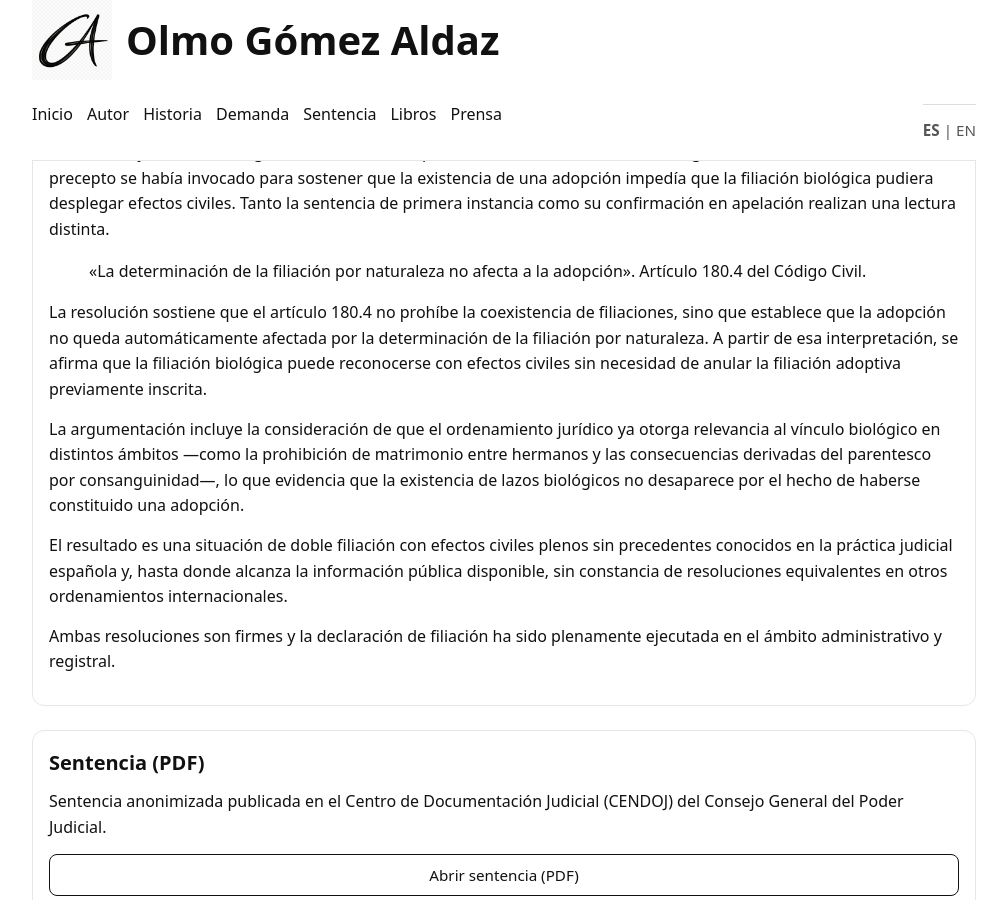
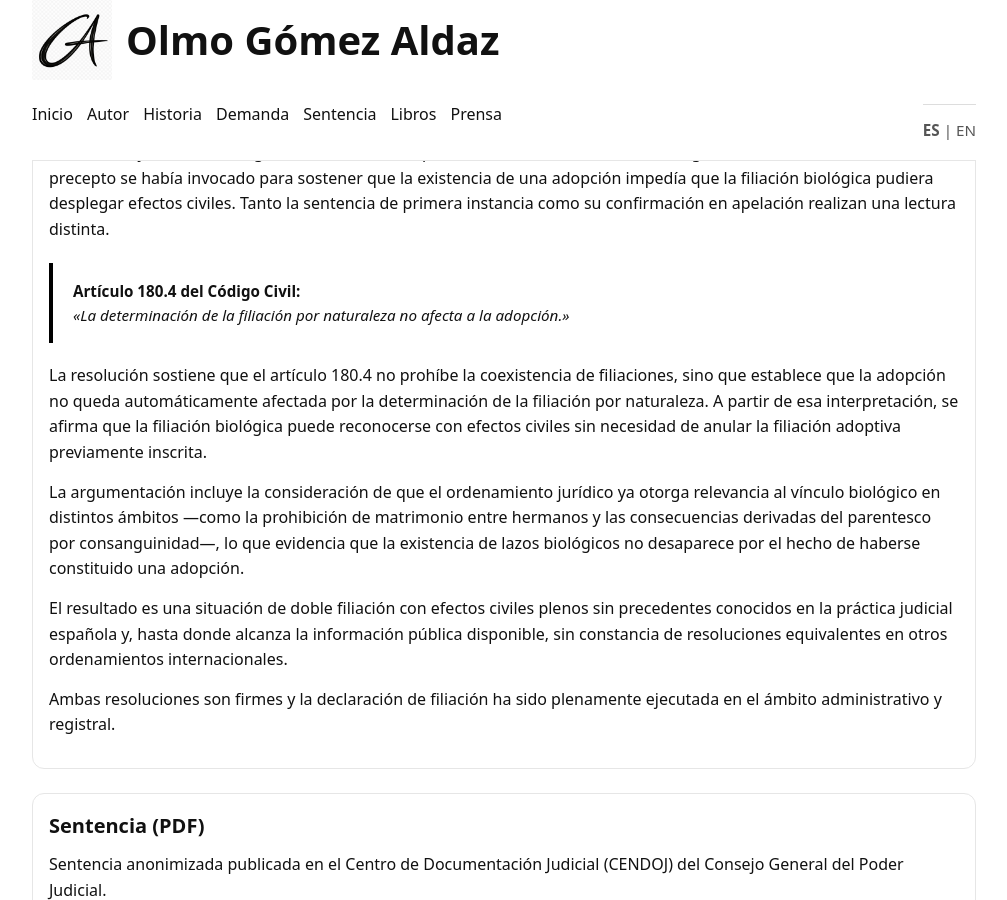
Before and after one commit to olmogaldaz/olmogaldaz.github.io, a Jekyll site: the page built from index2.html, in a window 1280 px wide and 900 px high, scrolled down 509 px. Shown: the whole window, without its empty margins (136-1143 px from the left). Built offline with Jekyll 4.4.1, drawn with Linux system fonts in a browser that asks for light colours.

Commit message:
Update index2.html

```diff
--- a/index2.html
+++ b/index2.html
@@ -45,8 +45,9 @@ description: Sentencia judicial firme que reconoce la filiación biológica y es
         Tanto la sentencia de primera instancia como su confirmación en apelación realizan una lectura distinta.
       </p>
 
-      <blockquote class="legal">
-        «La determinación de la filiación por naturaleza no afecta a la adopción». Artículo 180.4 del Código Civil.
+      <blockquote class="legal-quote">
+        <strong>Artículo 180.4 del Código Civil:</strong><br>
+        <em>«La determinación de la filiación por naturaleza no afecta a la adopción.»</em>
       </blockquote>
 
       <p>
```
